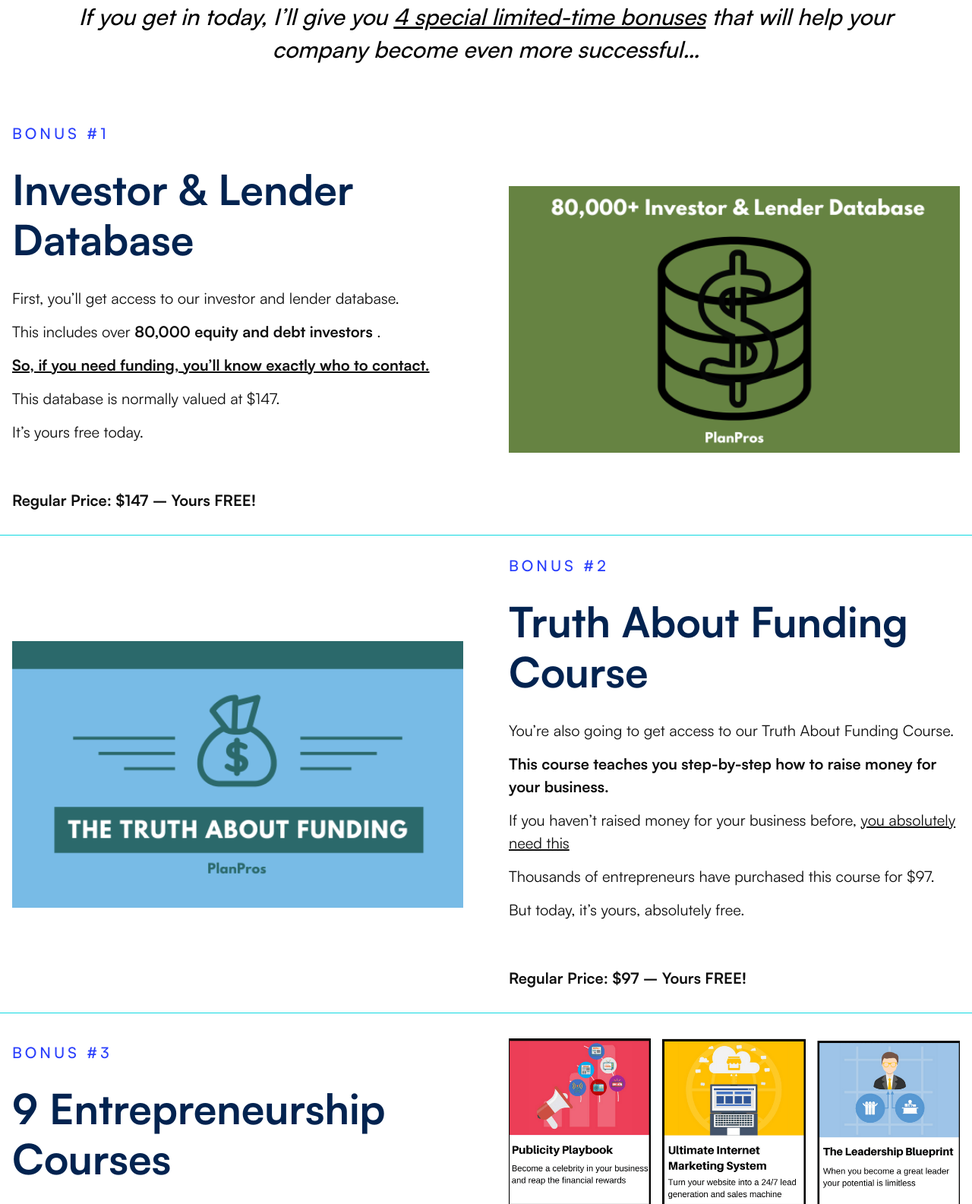
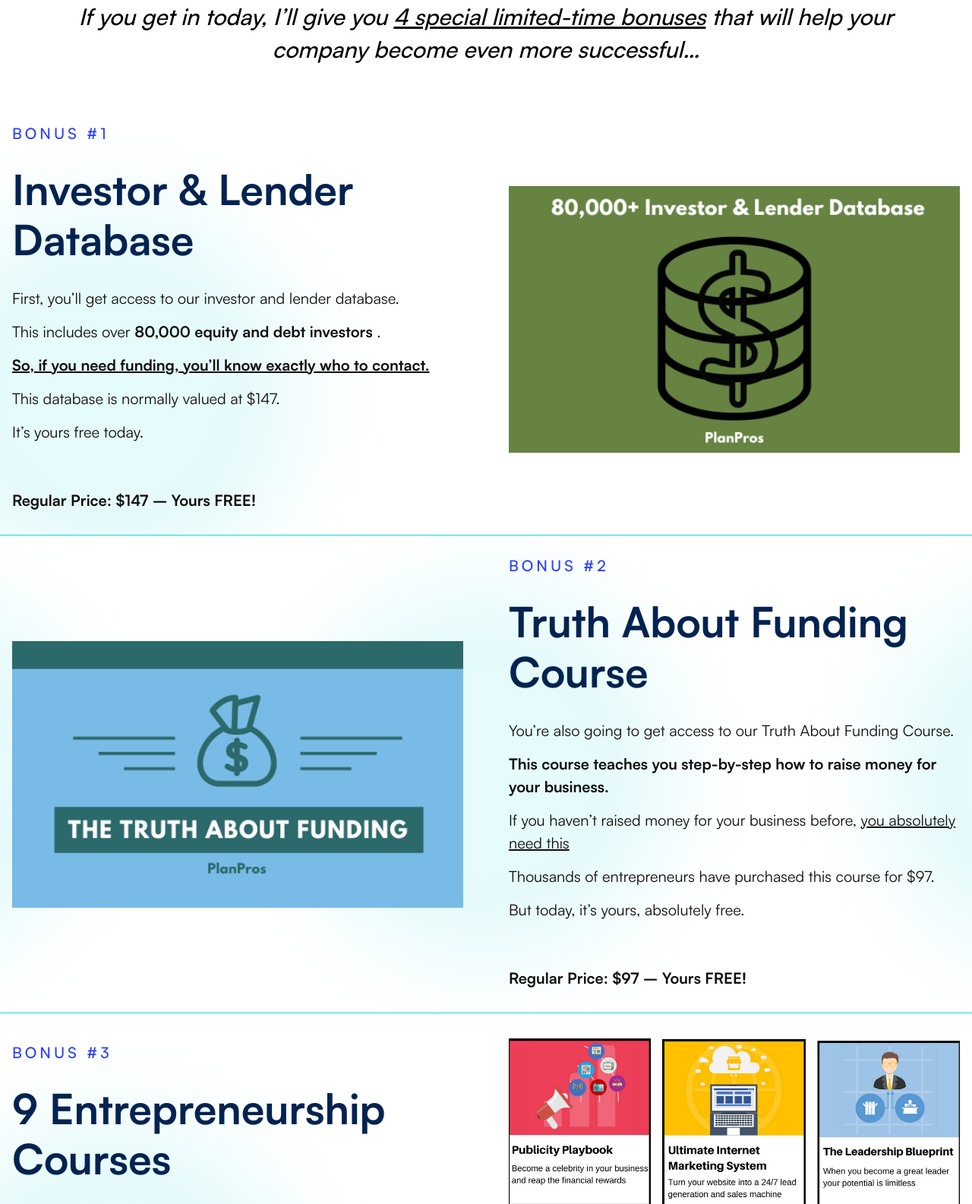
Before and after one commit to llreebor/planpros, a plain HTML site: page index.html in a window 1280 px wide. Shown: the part 1560-3145 px from the top of the page at 76% size. Drawn offline with Linux system fonts and the light colour scheme.

Commit message:
fix bonus sections

```diff
--- a/assets/css/_home.scss
+++ b/assets/css/_home.scss
@@ -1,7 +1,30 @@
 // Bonuses
 .bonus__wrapper {
 	padding: 30px 0;
-	border-bottom: 1px solid var(--color-border-lightblue);
+	z-index: 0;
+	position: relative;
+	&::before {
+		z-index: -1;
+		position: absolute;
+		content: "";
+		inset: 0;
+		background-image: url("../images/bonus-bg.png");
+	}
+	&:not(:last-child) {
+		border-bottom: 1px solid var(--color-border-lightblue);
+	}
+
+	&.bonus__wrapper-odd {
+		&::before {
+			background-position: -239px 0px;
+			background-repeat: no-repeat;
+		}
+	}
+	&.bonus__wrapper-even {
+		&::before {
+			background-position: center center;
+		}
+	}
 }
 .bonus__container {
 	max-width: 1300px;
@@ -486,14 +509,12 @@
 	flex-direction: column;
 	gap: 10px;
 }
-
 .testimonial {
 	padding: 35px 25px;
 	border: 1px solid var(--color-border-gray);
 	border-radius: 8px;
 
 	// .testimonial__header
-
 	&__header {
 		display: flex;
 		gap: 20px;
@@ -503,7 +524,6 @@
 	}
 
 	// .testimonial__image
-
 	&__image {
 		width: 55px;
 		height: 55px;
@@ -524,7 +544,6 @@
 	}
 
 	// .testimonial__info
-
 	&__info {
 		display: flex;
 		flex-direction: column;
@@ -553,7 +572,6 @@
 	}
 
 	// .testimonial__position
-
 	&__position {
 		font-size: 14px;
 		line-height: 17px;
@@ -561,7 +579,6 @@
 	}
 
 	// .testimonial__body
-
 	&__body {
 		margin-top: 14px;
 		display: flex;
@@ -570,7 +587,6 @@
 	}
 
 	// .testimonial__text
-
 	&__text {
 		font-size: 20px;
 		line-height: 30px;
--- a/index.html
+++ b/index.html
@@ -129,7 +129,7 @@
 					</p>
 				</div>
 				<!-- Bonus 1 -->
-				<div class="bonus__wrapper">
+				<div class="bonus__wrapper bonus__wrapper-odd">
 					<div class="bonus__container">
 						<div class="bonus bonus__reverse">
 							<div class="bonus__item">
@@ -172,7 +172,7 @@
 					</div>
 				</div>
 				<!-- Bonus 2 -->
-				<div class="bonus__wrapper">
+				<div class="bonus__wrapper bonus__wrapper-even">
 					<div class="bonus__container">
 						<div class="bonus">
 							<div class="bonus__item">
@@ -217,7 +217,7 @@
 					</div>
 				</div>
 				<!-- Bonus 3 -->
-				<div class="bonus__wrapper">
+				<div class="bonus__wrapper bonus__wrapper-odd">
 					<div class="bonus__container">
 						<div class="bonus bonus__reverse">
 							<div class="bonus__item">
@@ -270,7 +270,7 @@
 					</div>
 				</div>
 				<!-- Bonus 4 -->
-				<div class="bonus__wrapper">
+				<div class="bonus__wrapper bonus__wrapper-even">
 					<div class="bonus__container">
 						<div class="bonus">
 							<div class="bonus__item">
```
Also changed, not shown: TODO.md (deleted, +0 -2 lines), assets/css/main.css, assets/images/bonus-2-bg.png (deleted), assets/images/bonus-bg.png (added), 1 other file.
